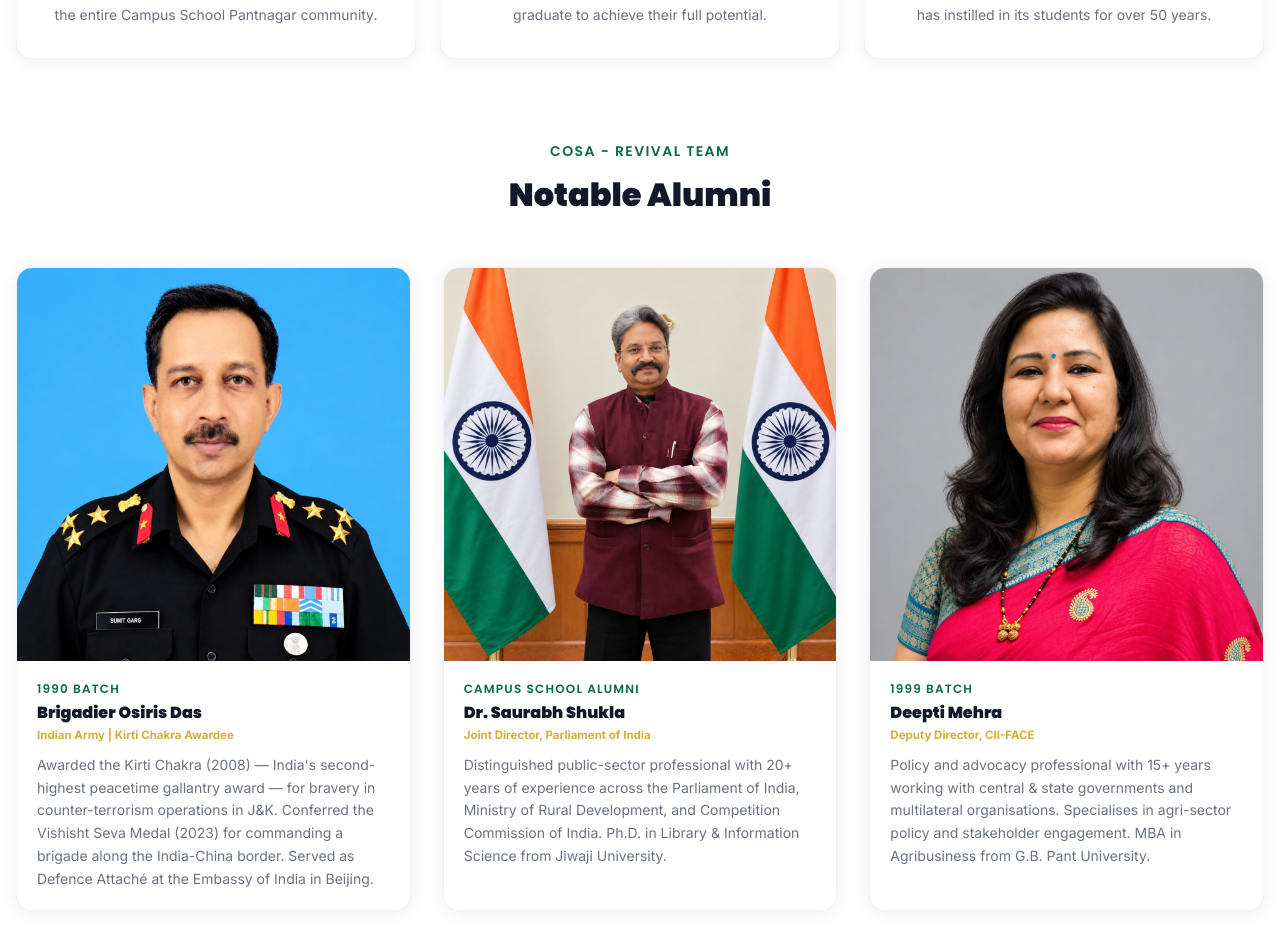
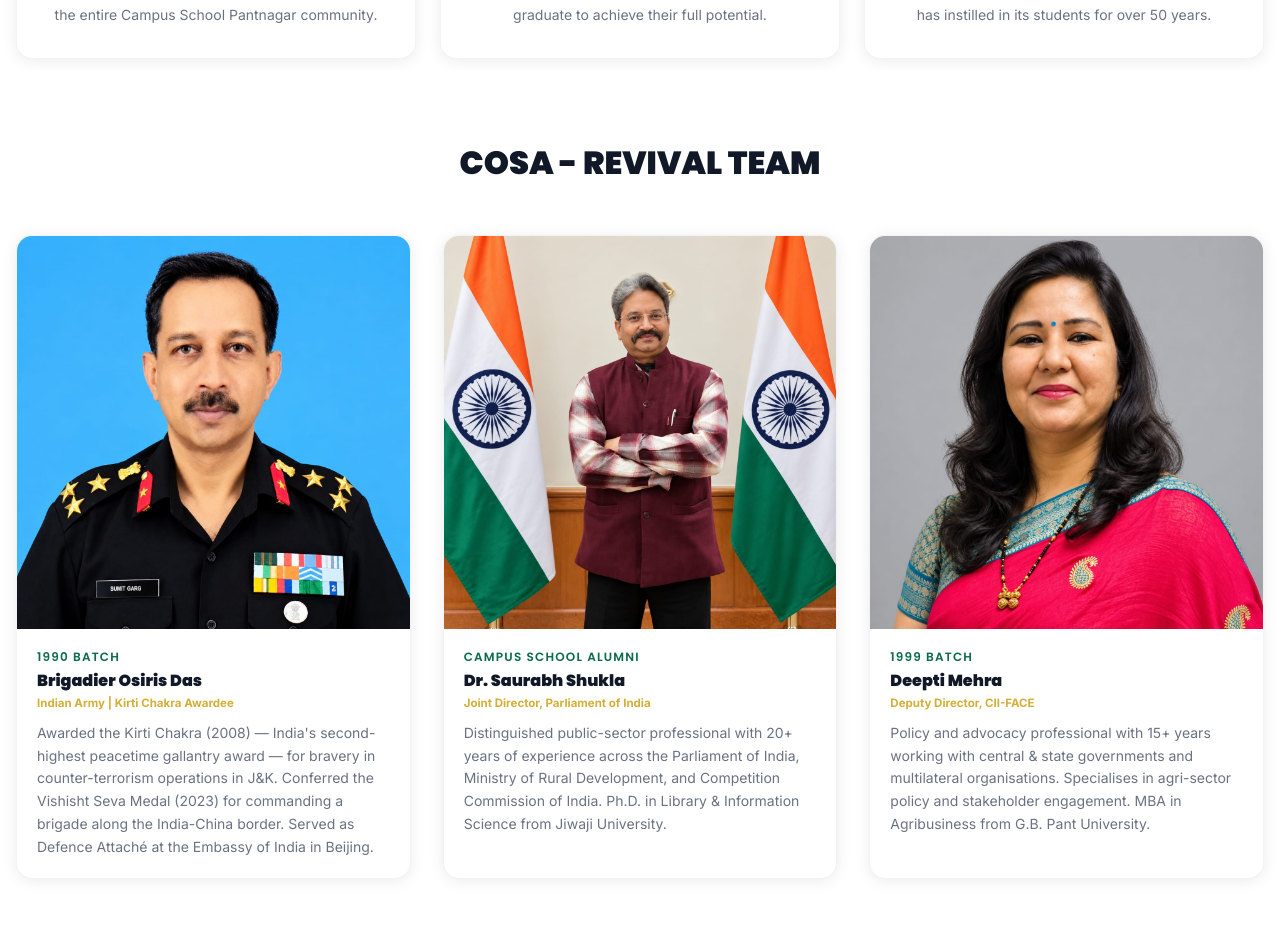
Before and after one commit to mynewcampusschool-ux/campusschool, a React (Vite) app: page /about in a window 1280 px wide. Shown: the part 1380-2316 px from the top of the page. Built offline with nearby package versions, Linux system fonts and the light colour scheme; no server answers.

Commit message:
fix: replace Notable Alumni heading with COSA - REVIVAL TEAM

```diff
--- a/src/pages/AboutPage.tsx
+++ b/src/pages/AboutPage.tsx
@@ -118,8 +118,7 @@ const AboutPage: React.FC = () => (
       {/* Notable Alumni */}
       <div className="mb-20">
         <div className="text-center mb-12">
-          <span className="text-primary font-semibold text-sm uppercase tracking-widest">COSA - REVIVAL TEAM</span>
-          <h2 className="section-title mt-2">Notable Alumni</h2>
+          <h2 className="section-title mt-2">COSA - REVIVAL TEAM</h2>
         </div>
         <div className="grid grid-cols-1 md:grid-cols-3 gap-8">
           {[
```
